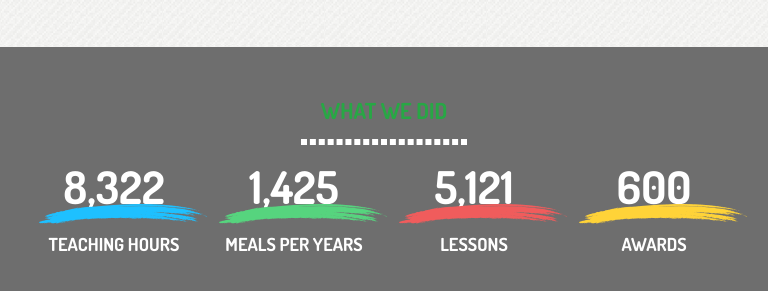
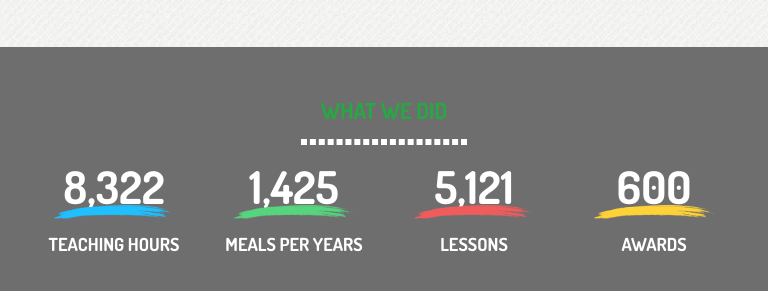
Before and after one commit to ch0wdhury/Education-Giraffe, a plain HTML site: page index.html in a window 768 px wide. Shown: the part 3372-3663 px from the top of the page. Drawn offline with Linux system fonts and the light colour scheme; a script that the page names is missing.

Commit message:
Add files via upload

```diff
--- a/css/media.css
+++ b/css/media.css
@@ -501,9 +501,10 @@
 		font-size: 45px;
 	}
 	.count_wrapper img {
+		width: 80%;
 		position: absolute;
-		bottom: -10px;
-		left: 0;
+		bottom: -5px;
+		left: 15px;
 		margin: 0 auto;
 	}
 	.count_content h2 {
```
